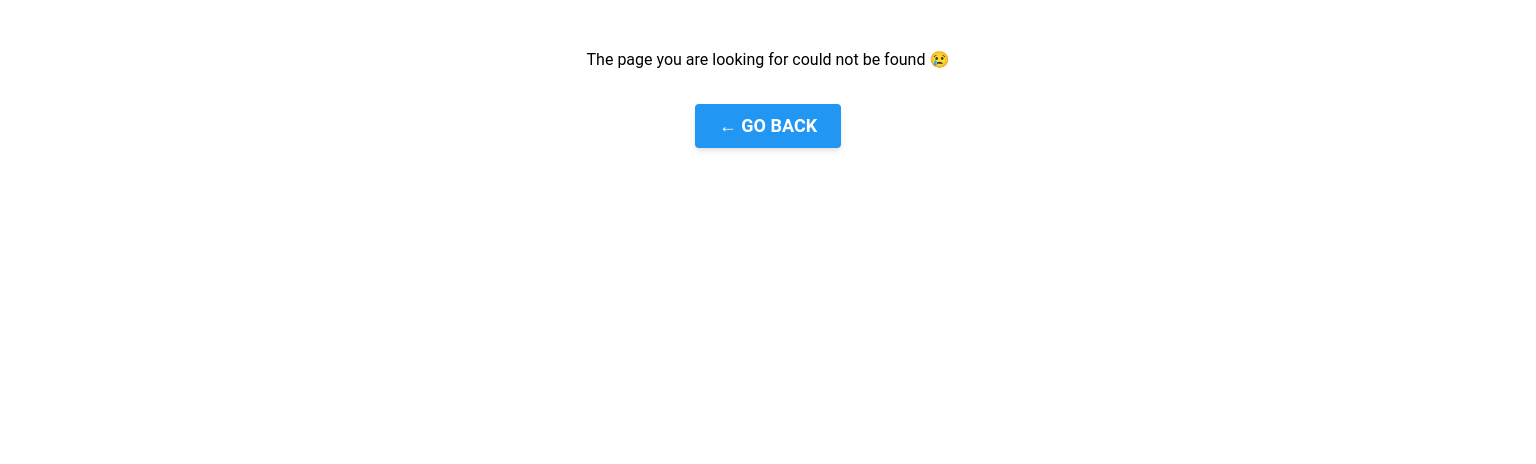
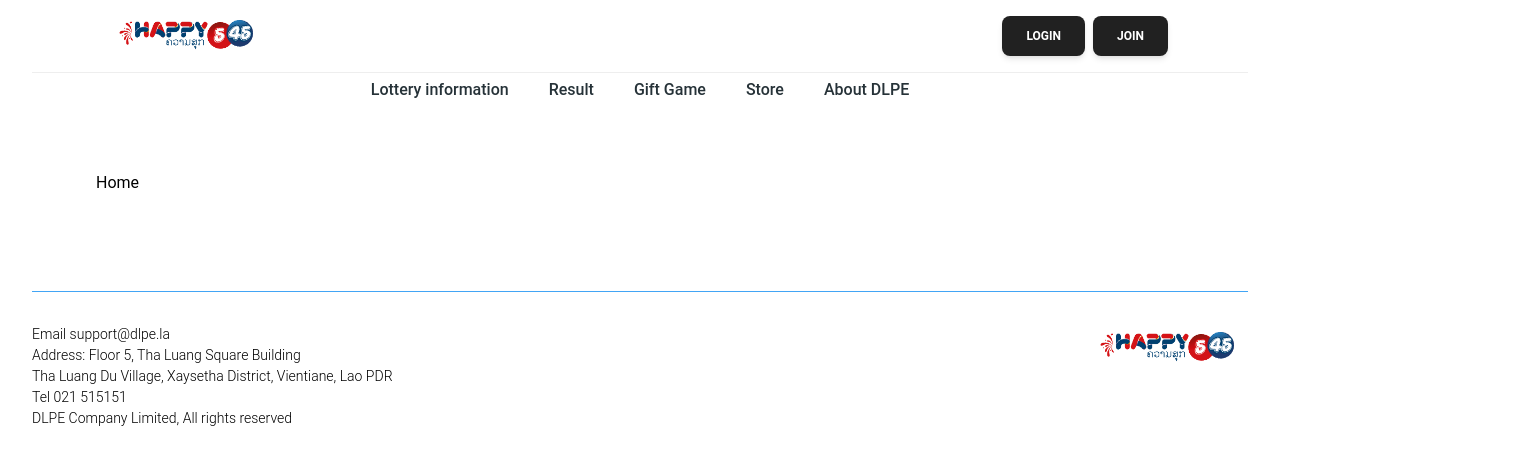
Before and after one commit to leekeunha/lotto_laos_web, a React (Vite) app: page /home in a window 1280 px wide. Shown: the top 464 px of the page, 1536 px wide, since content can reach past the window. Built offline with nearby package versions, Linux system fonts and the light colour scheme.

Commit message:
add Home

```diff
--- a/src/App.tsx
+++ b/src/App.tsx
@@ -10,6 +10,7 @@ import GiftGame from './pages/GiftGame';
 import Store from './pages/Store';
 import AboutDlpe from './pages/AboutDlpe';
 import Join from './pages/Join';
+import Home from './pages/Home';
 
 const queryClient = new QueryClient({
     defaultOptions: {
@@ -32,7 +33,8 @@ function App() {
                             // </ProtectedRoute>
                         }
                     >
-                        <Route index element={<Navigate replace to="lottery-information" />} />
+                        <Route index element={<Navigate replace to="home" />}></Route>
+                        <Route path="home" element={<Home />}></Route>
                         <Route path="lottery-information" element={<LotteryInformation />}></Route>
                         <Route path="result" element={<Result />} />
                         <Route path="gift-game" element={<GiftGame />} />
--- /dev/null
+++ b/src/pages/Home.tsx
@@ -0,0 +1,5 @@
+import React from 'react';
+
+export default function Home() {
+    return <div>Home</div>;
+}
--- a/src/ui/AppLayout.tsx
+++ b/src/ui/AppLayout.tsx
@@ -1,6 +1,7 @@
 import { Outlet } from 'react-router-dom';
 import Header from './Header';
 import Topbar from './Topbar';
+import Footer from './Footer';
 
 // import Sidebar from './Sidebar';
 
@@ -14,6 +15,7 @@ function AppLayout() {
                     <Outlet />
                 </div>
             </main>
+            <Footer />
         </div>
     );
 }
--- /dev/null
+++ b/src/ui/Footer.tsx
@@ -0,0 +1,27 @@
+import { Typography } from '@material-tailwind/react';
+
+export default function Footer() {
+    return (
+        <footer className="">
+            <hr className="my-8 border-blue-400" />
+            <div className="flex justify-between">
+                <div>
+                    <Typography variant="small">
+                        Email <a href="https://material-tailwind.com/">support@dlpe.la</a>
+                    </Typography>
+                    <Typography variant="small">
+                        Address: Floor 5, Tha Luang Square Building
+                    </Typography>
+                    <Typography variant="small">
+                        Tha Luang Du Village, Xaysetha District, Vientiane, Lao PDR
+                    </Typography>
+                    <Typography variant="small">Tel 021 515151</Typography>
+                    <Typography variant="small">
+                        DLPE Company Limited, All rights reserved
+                    </Typography>
+                </div>
+                <img className="h-12" src="/logo.png" alt="Logo" />
+            </div>
+        </footer>
+    );
+}
```
Also changed, not shown: public/footer_logo.png (added).
